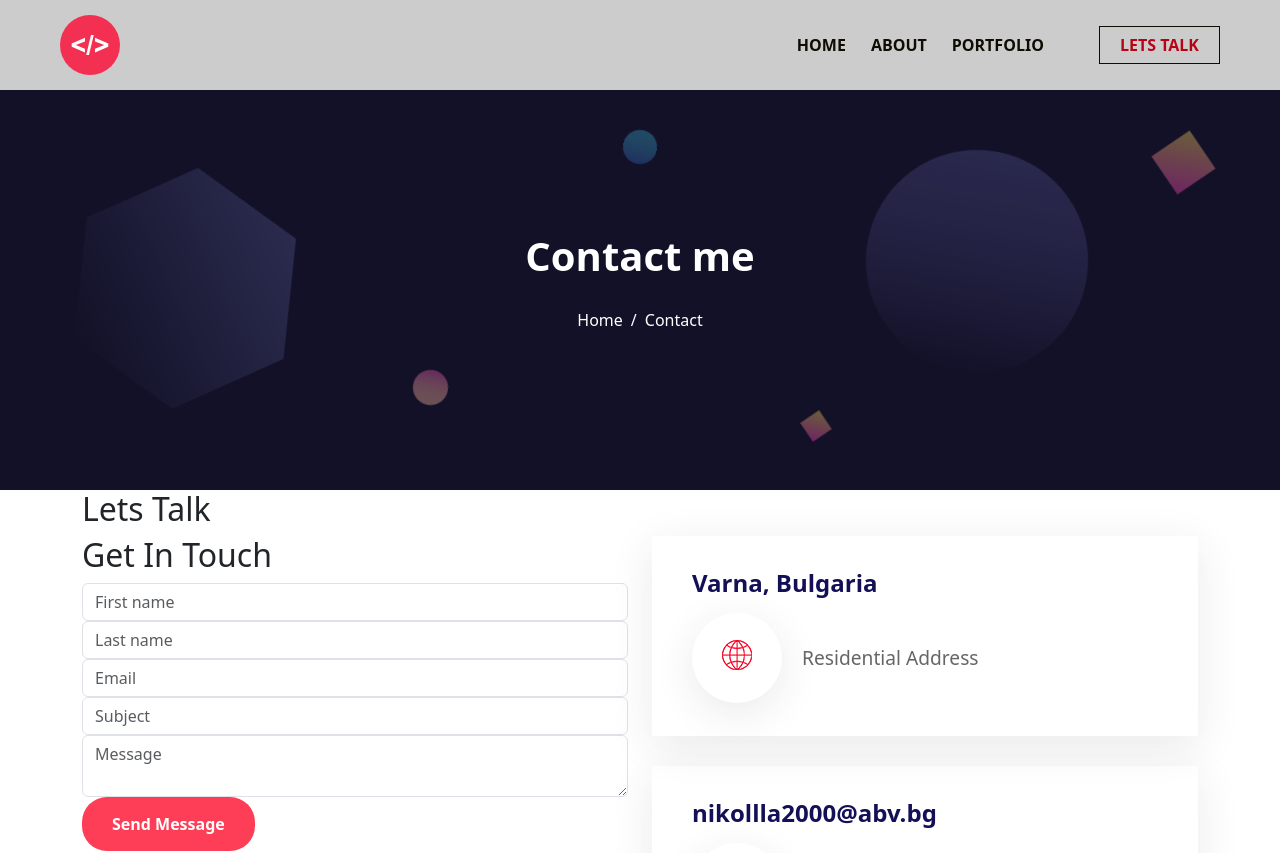
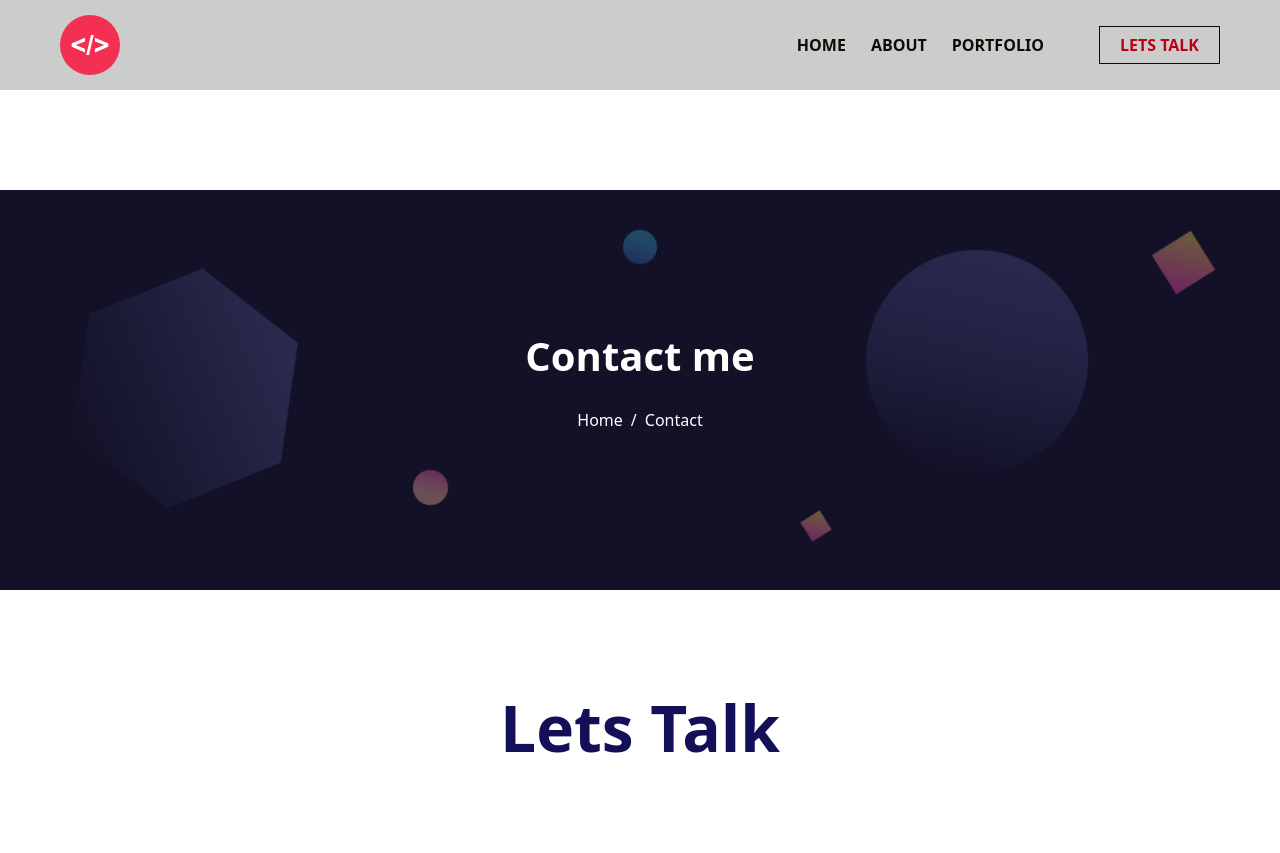
Before and after one commit to Nikolla2000/React-Portfolio-Website, a React (Vite) app in the folder client/: page /contact in a window 1280 px wide. Shown: the top 853 px of the page. Built offline with nearby package versions, Linux system fonts and the light colour scheme.

Commit message:
Finalized Contact Page Styling

```diff
--- a/client/src/Pages/ContactPage/ContactPageStyles.scss
+++ b/client/src/Pages/ContactPage/ContactPageStyles.scss
@@ -1,19 +1,28 @@
 @import "../../index.scss";
 
 .contact-page-wrapper {
+    padding: 100px 0;
+
+    .contact-page-heading {
+        font-size: 4em;
+        font-weight: bold;
+        color:#131058;
+        text-align: center;
+        padding: 100px 0;
+    }
+
+    h2 {
+        font-size:1.5em;
+        font-weight: bold;
+        color:#131058;
+        margin-bottom: 15px;
+    }
 
     //Info Item
     .info-item {
         box-shadow: 0 10px 40px 0 rgba(50,50,50,.1);
         padding: 33px 40px;
         margin-bottom: 30px;
-
-        h2 {
-            font-size:1.5em;
-            font-weight: bold;
-            color:#131058;
-            margin-bottom: 15px;
-        }
 
         .info-wrap {
             display: flex;
@@ -49,11 +58,32 @@
     //Contact Form
 
     .contact-form {
+        box-shadow: 0 10px 40px 0 rgba(50,50,50,.1);
+        text-align: center;
+        padding: 57px 0;
+
+        h2 {
+            font-size: 1.9em;
+        }
+
+        input,textarea {
+            width: 80%;
+            margin: 0 auto;
+            margin-bottom: 20px;
+            border: none;
+            border-bottom: 1px solid $secondary-light-grey;
+        }
+
+        textarea {
+            height: 150px;
+        }
+
         button {
             background-color: $primary-pink;
             border:none;
             font-weight: bold;
             padding: 15px 30px;
+            margin-top: 40px;
             border-radius: 25px;
             transition: background 0.3s ease;
 
--- a/client/src/Pages/ContactPage/FormSection.jsx
+++ b/client/src/Pages/ContactPage/FormSection.jsx
@@ -8,15 +8,15 @@ const FormSection = () => {
     return (
         <section className="form-section-contactPage">
             <Container>
-                <Col lg={23}>
-                    <h2>Lets Talk</h2>
+                <Col lg={12}>
+                    <h2 className="contact-page-heading">Lets Talk</h2>
                 </Col>
                 <Row>
                     <Col lg={6} md={12}>
                         <div className="contact-form">
-                            <h2>Get In Touch</h2>
+                            <h2 className="mb-5">Get In Touch</h2>
                             <FormBuilder configurations={inputConfigurations}/>
-                            <Button>Send Message</Button>
+                            <Button type="submit" form="contact-form">Send Message</Button>
                         </div>
                     </Col>
                     <Col lg={6} md={12}>
```
